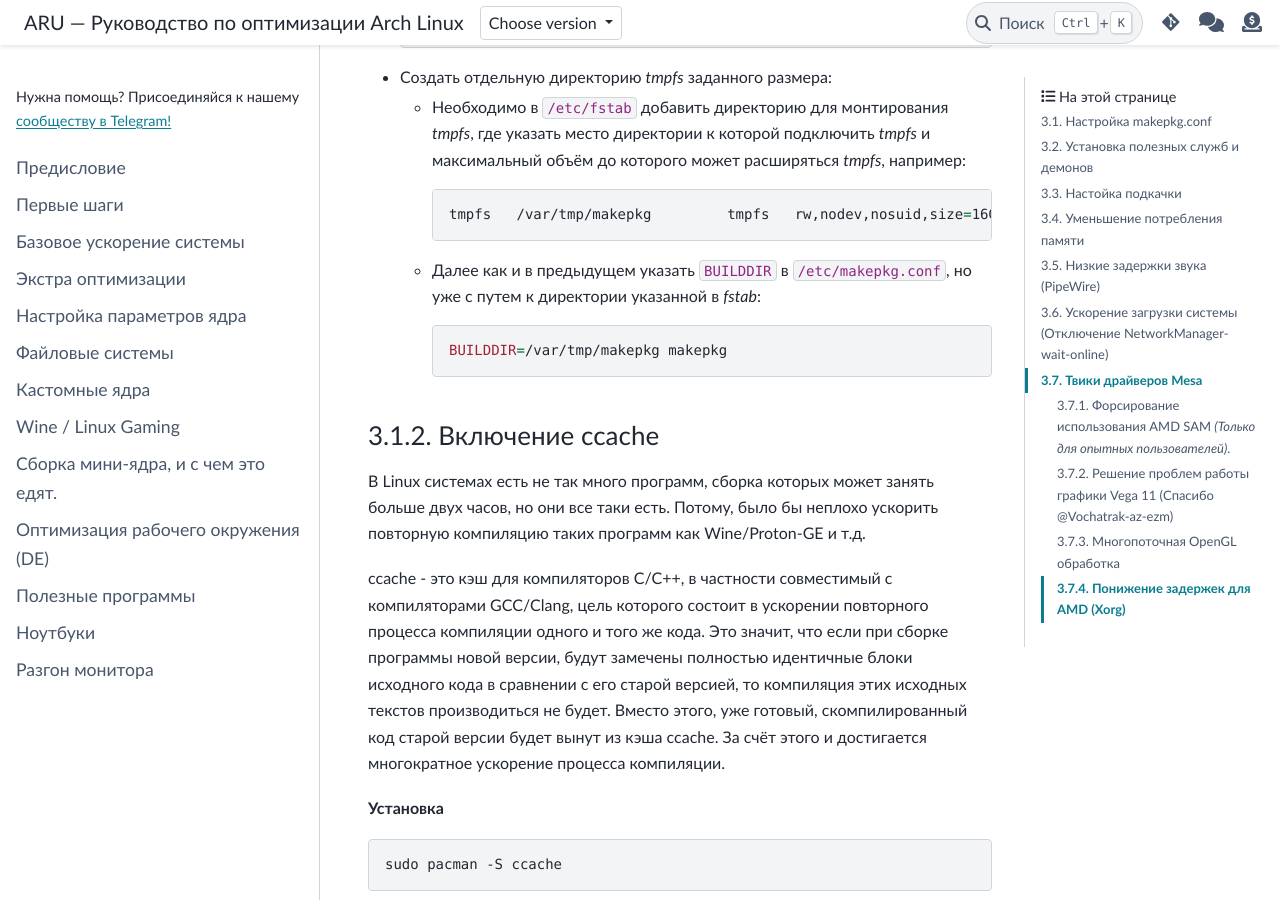
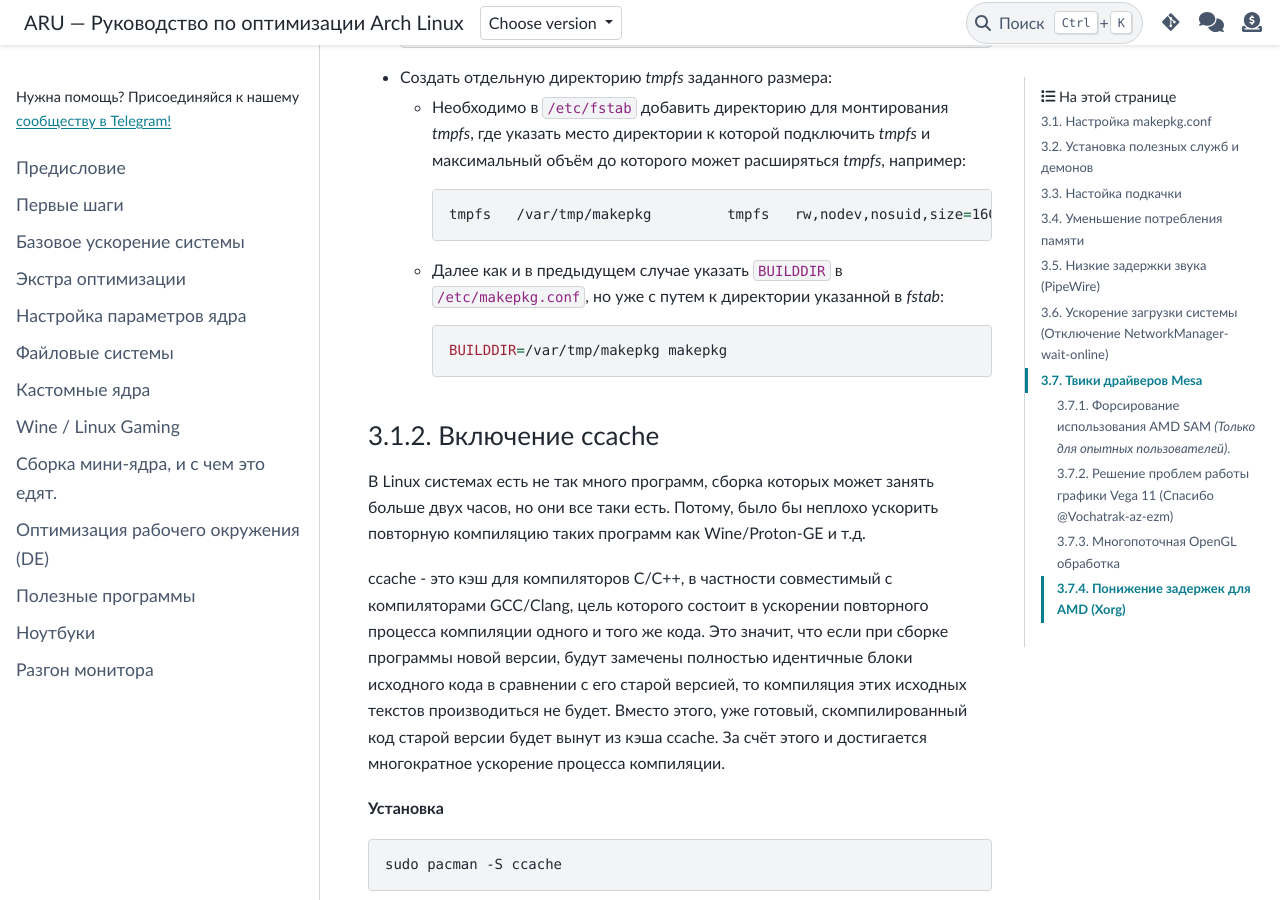
Before and after one commit to ventureoo/ARU, a Sphinx documentation site: the page built from docs/source/generic-system-acceleration.rst, in a window 1280 px wide and 900 px high, scrolled down 1416 px. Built offline with Sphinx 7.4.7 and the PyData theme 0.15.4, drawn with Linux system fonts in a browser that asks for light colours.

Commit message:
Обновить docs/source/generic-system-acceleration.rst

```diff
--- a/docs/source/generic-system-acceleration.rst
+++ b/docs/source/generic-system-acceleration.rst
@@ -78,7 +78,7 @@ Arch Linux - это фундамент, и требуется уйма надс
 
      tmpfs   /var/tmp/makepkg         tmpfs   rw,nodev,nosuid,size=16G          0  0
 
-  - Далее как и в предыдущем указать ``BUILDDIR`` в ``/etc/makepkg.conf``, но уже с путем к директории указанной в *fstab*::
+  - Далее как и в предыдущем случае указать ``BUILDDIR`` в ``/etc/makepkg.conf``, но уже с путем к директории указанной в *fstab*::
 
      BUILDDIR=/var/tmp/makepkg makepkg
 
```
